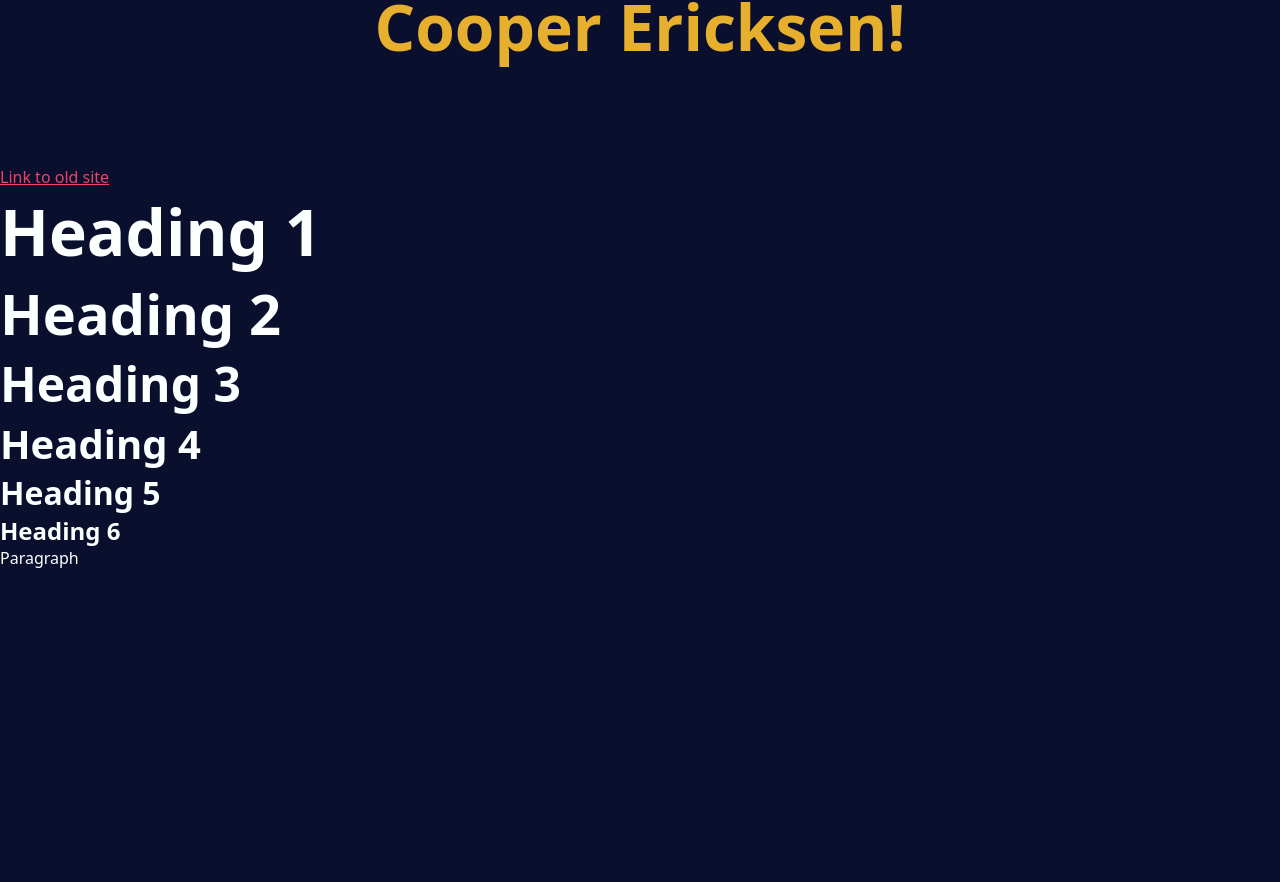
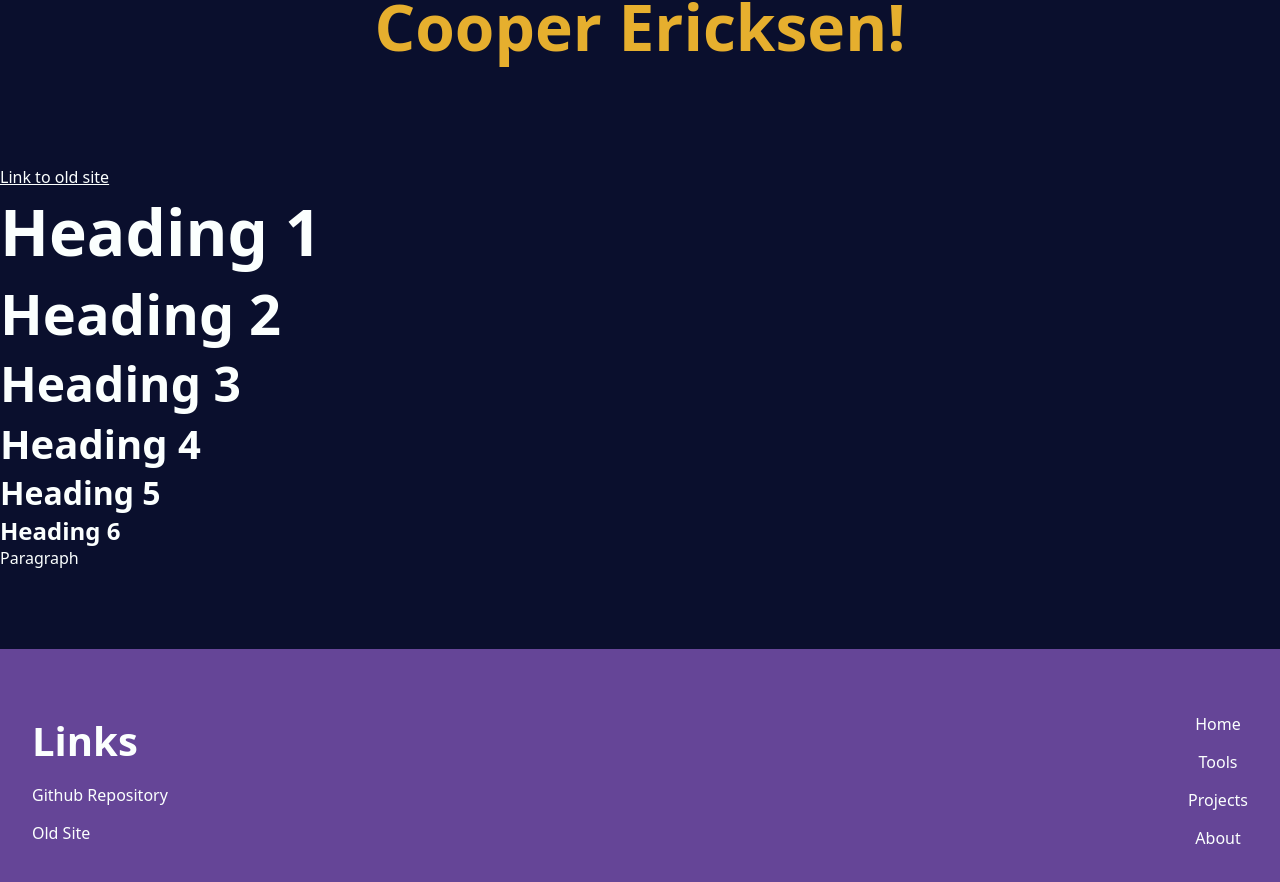
Before and after one commit to coopericksen/website, a React (Vite) app: page / in a window 1280 px wide. Shown: the part 266-1148 px from the top of the page. Before the commit the page ends 835 px from the top, so only its background shows below. Built offline with nearby package versions, Linux system fonts and the light colour scheme.

Commit message:
Added footer component

```diff
--- /dev/null
+++ b/src/components/Footer.tsx
@@ -0,0 +1,22 @@
+import '../styles/Footer.css';
+
+function Footer() {
+    return(
+        <footer>
+            <div className='footer-elgroup'>
+                <h4>Links</h4>
+                <a href="https://github.com/coopericksen/website" target='_blank'>Github Repository</a>
+                <a href="https://legacy.coopericksen.com" target='_blank'>Old Site</a>
+            </div>
+
+            <div className="footer-nav">
+                <a href="/">Home</a>
+                <a href="/tools">Tools</a>
+                <a href="/projects">Projects</a>
+                <a href="/about">About</a>
+            </div>
+        </footer>
+    )
+}
+
+export default Footer;
--- a/src/pages/IndexPage.tsx
+++ b/src/pages/IndexPage.tsx
@@ -1,6 +1,7 @@
 import Nav from '../components/Nav';
 import WelcomeBanner from '../components/WelcomeBanner';
 import ElementSizes from '../components/ElementSizes';
+import Footer from '../components/Footer';
 
 function IndexPage() {
     return (
@@ -9,6 +10,7 @@ function IndexPage() {
             <WelcomeBanner />
             <a href="https://legacy.coopericksen.com">Link to old site</a>
             <ElementSizes />
+            <Footer />
         </>
     )
 }
--- a/src/styles/App.css
+++ b/src/styles/App.css
@@ -52,5 +52,5 @@ p, a {
 }
 
 a {
-    color: var(--accent);
+    color: var(--text)
 }
--- /dev/null
+++ b/src/styles/Footer.css
@@ -0,0 +1,39 @@
+footer {
+    background-color: var(--primary);
+    width: 100%;
+    bottom: 0;
+    padding: 4rem 2rem;
+    margin-top: 5rem;
+
+    display: flex;
+    justify-content: space-between;
+}
+
+.footer-elgroup {
+    display: flex;
+    flex-direction: column;
+    gap: 1rem;
+}
+
+.footer-elgroup a {
+    text-decoration: none;
+}
+
+.footer-elgroup a:hover {
+    text-decoration: underline;
+}
+
+.footer-nav {
+    display: flex;
+    align-items: center;
+    flex-direction: column;
+    gap: 1rem;
+}
+
+.footer-nav a {
+    text-decoration: none;
+}
+
+.footer-nav a:hover {
+    text-decoration: underline;
+}
```
